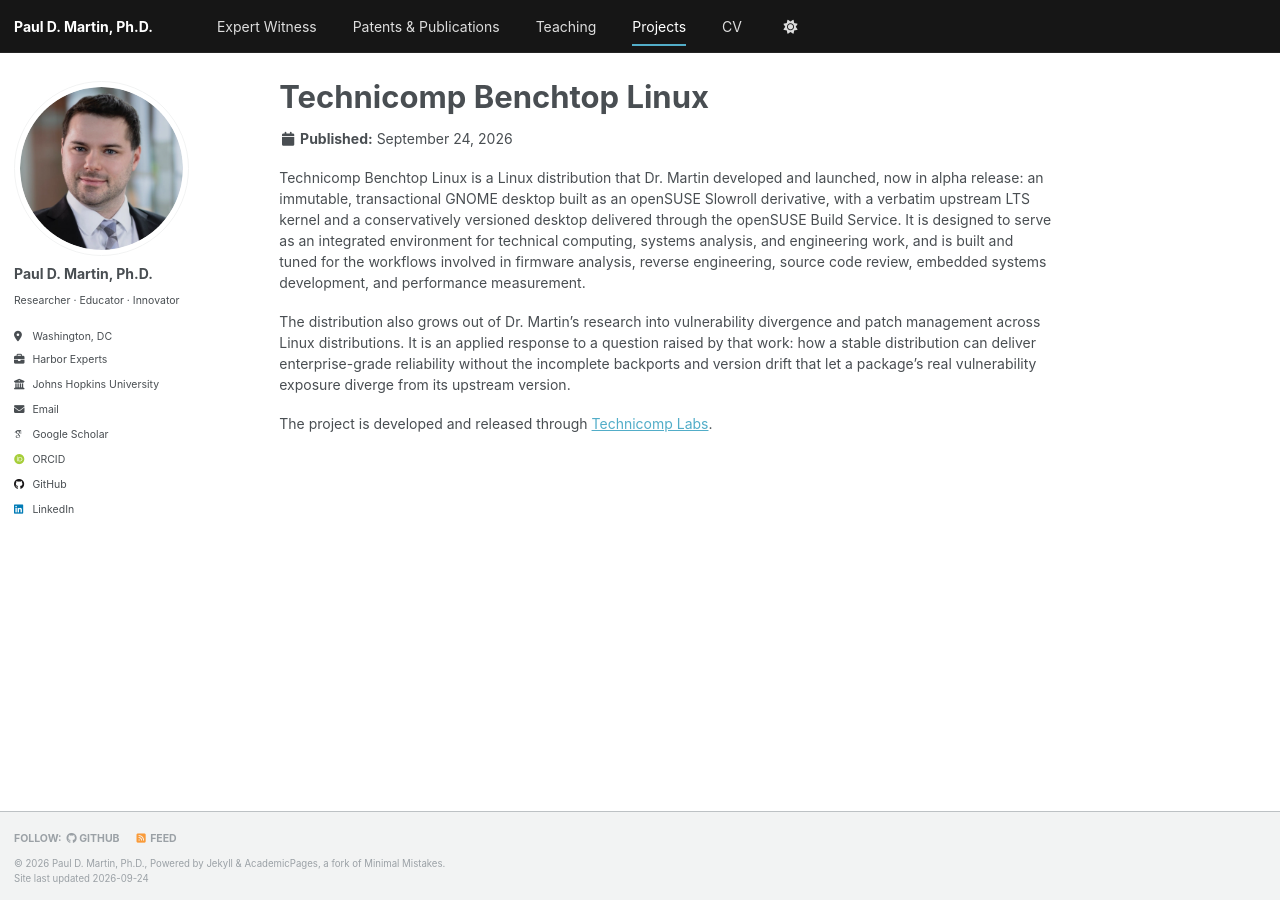
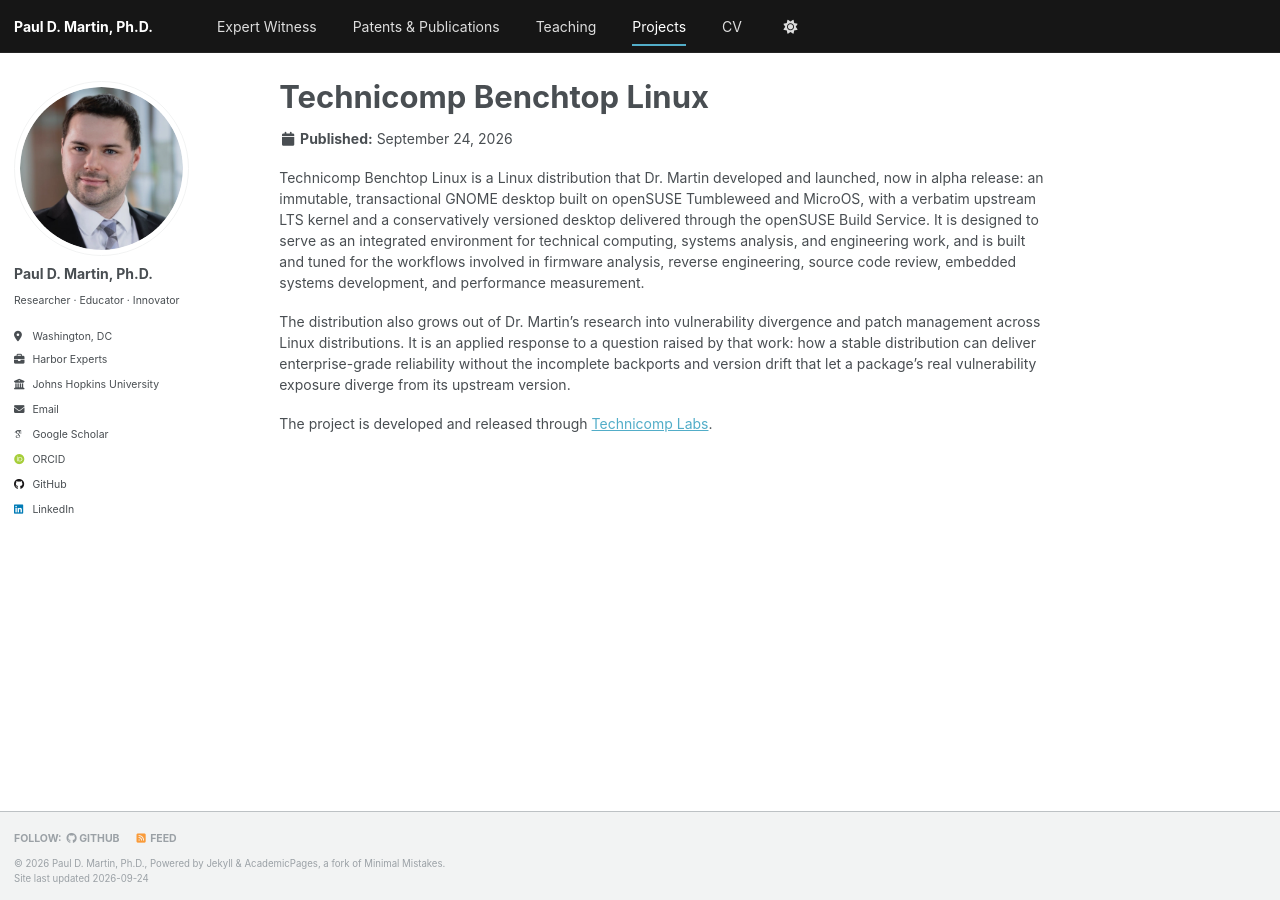
Before and after one commit to pauldmartinphd/pauldmartinphd.github.io, a Jekyll site: the page built from _portfolio/5-technicomp-workbench.md, in a window 1280 px wide. Built offline with Jekyll 4.4.1, drawn with Linux system fonts in a browser that asks for light colours; some web fonts are replaced.

Commit message:
Benchtop Linux base: openSUSE Tumbleweed and MicroOS

```diff
--- a/_portfolio/5-technicomp-workbench.md
+++ b/_portfolio/5-technicomp-workbench.md
@@ -6,7 +6,7 @@
 weight: 42
 ---
 
-Technicomp Benchtop Linux is a Linux distribution that Dr. Martin developed and launched, now in alpha release: an immutable, transactional GNOME desktop built as an openSUSE Slowroll derivative, with a verbatim upstream LTS kernel and a conservatively versioned desktop delivered through the openSUSE Build Service. It is designed to serve as an integrated environment for technical computing, systems analysis, and engineering work, and is built and tuned for the workflows involved in firmware analysis, reverse engineering, source code review, embedded systems development, and performance measurement.
+Technicomp Benchtop Linux is a Linux distribution that Dr. Martin developed and launched, now in alpha release: an immutable, transactional GNOME desktop built on openSUSE Tumbleweed and MicroOS, with a verbatim upstream LTS kernel and a conservatively versioned desktop delivered through the openSUSE Build Service. It is designed to serve as an integrated environment for technical computing, systems analysis, and engineering work, and is built and tuned for the workflows involved in firmware analysis, reverse engineering, source code review, embedded systems development, and performance measurement.
 
 The distribution also grows out of Dr. Martin's research into vulnerability divergence and patch management across Linux distributions. It is an applied response to a question raised by that work: how a stable distribution can deliver enterprise-grade reliability without the incomplete backports and version drift that let a package's real vulnerability exposure diverge from its upstream version.
 
```
